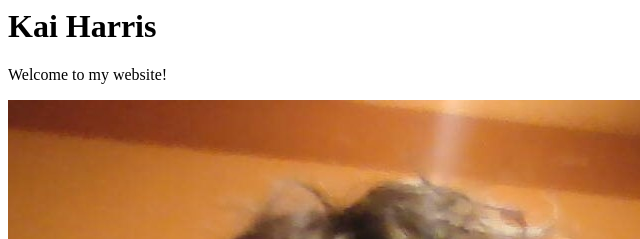
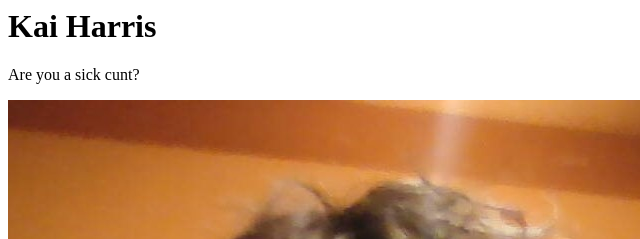
Before and after one commit to KaiHarris1/KaiHarris1.github.io, a plain HTML site: page index.html in a window 1280 px wide. Shown: the top 239 px of the page, 0-640 px from the left. Drawn offline with Linux system fonts and the light colour scheme.

Commit message:
Index commit

```diff
--- a/index.html
+++ b/index.html
@@ -2,7 +2,7 @@
 
 <body>
   <h1>Kai Harris</h1>
-  <p>Welcome to my website!</p>
+  <p>Are you a sick cunt?</p>
   <img src="./kai-photo.jpg" />
 </body>
 
```
